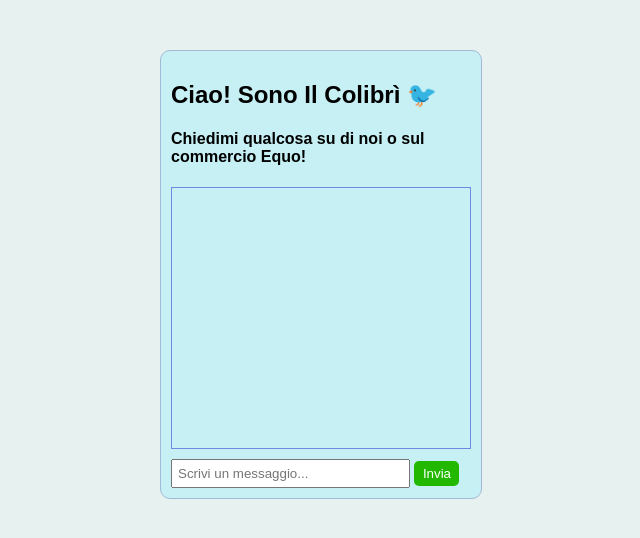
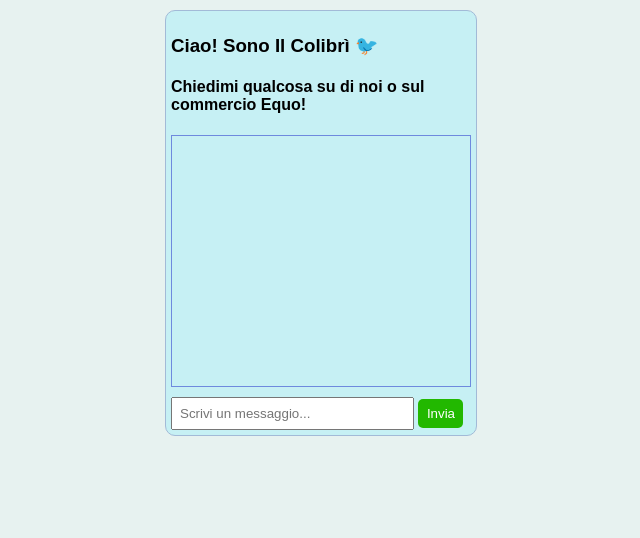
Before and after one commit to Lab2Expo/colibri-chatbot, a Flask app: page / in a window 1280 px wide. Shown: the top 538 px of the page, without its empty margins (319-959 px from the left). Run offline with Flask 3, Linux system fonts and the light colour scheme.

Commit message:
modificata grafica

```diff
--- a/templates/index.html
+++ b/templates/index.html
@@ -5,16 +5,16 @@
   <title>Chat con il Colibrì</title>
   <style>
     body { font-family: Arial, sans-serif; background: #e7f2f0; }
-    #chatbox { width: 300px; margin: 50px auto; border: 1px solid #a2bad7; background: rgb(198, 240, 244); padding: 10px; border-radius: 10px; }
-    #messages { height: 250px; overflow-y: auto; border: 1px solid #6e8ade; padding: 5px; margin-bottom: 10px; }
-    #userInput { width: 75%; padding: 5px; }
-    button { width: 15%; padding: 5px; background: #22b800; color: white; border: none; border-radius: 5px; cursor: pointer; }
+    #chatbox { width: 300px; margin: 10px auto; border: 1px solid #a2bad7; background: rgb(198, 240, 244); padding: 5px; border-radius: 10px; }
+    #messages { height: 240px; overflow-y: auto; border: 1px solid #6e8ade; padding: 5px; margin-bottom: 10px; }
+    #userInput { width: 75%; padding: 7px; }
+    button { width: 15%; padding: 7px; background: #22b800; color: white; border: none; border-radius: 5px; cursor: pointer; }
     button:hover { background: #019874; }
   </style>
 </head>
 <body>
   <div id="chatbox">
-    <h2>Ciao!   Sono Il Colibrì 🐦</h2>
+    <h3>Ciao!   Sono Il Colibrì 🐦</h3>
     <h4>Chiedimi qualcosa su di noi o sul commercio Equo!</h4>
     <div id="messages"></div>
     <input type="text" id="userInput" placeholder="Scrivi un messaggio...">
```
